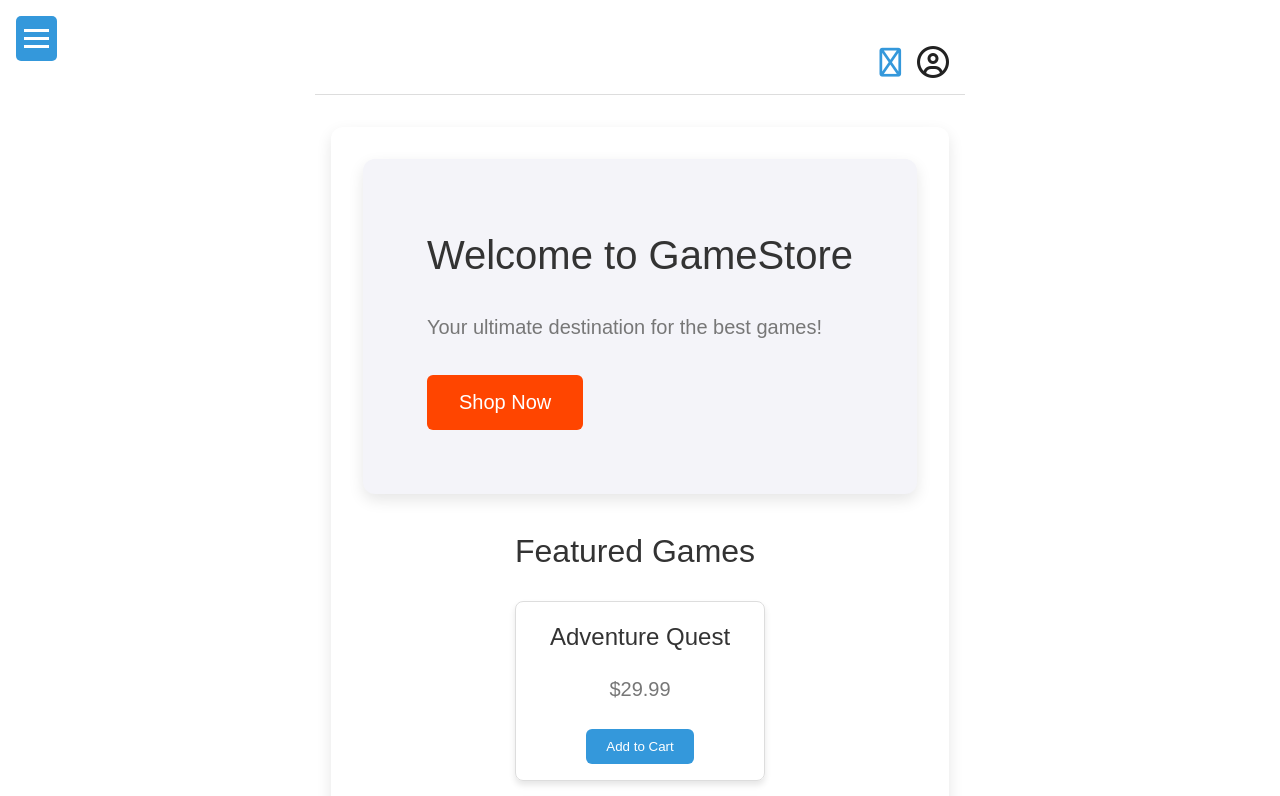
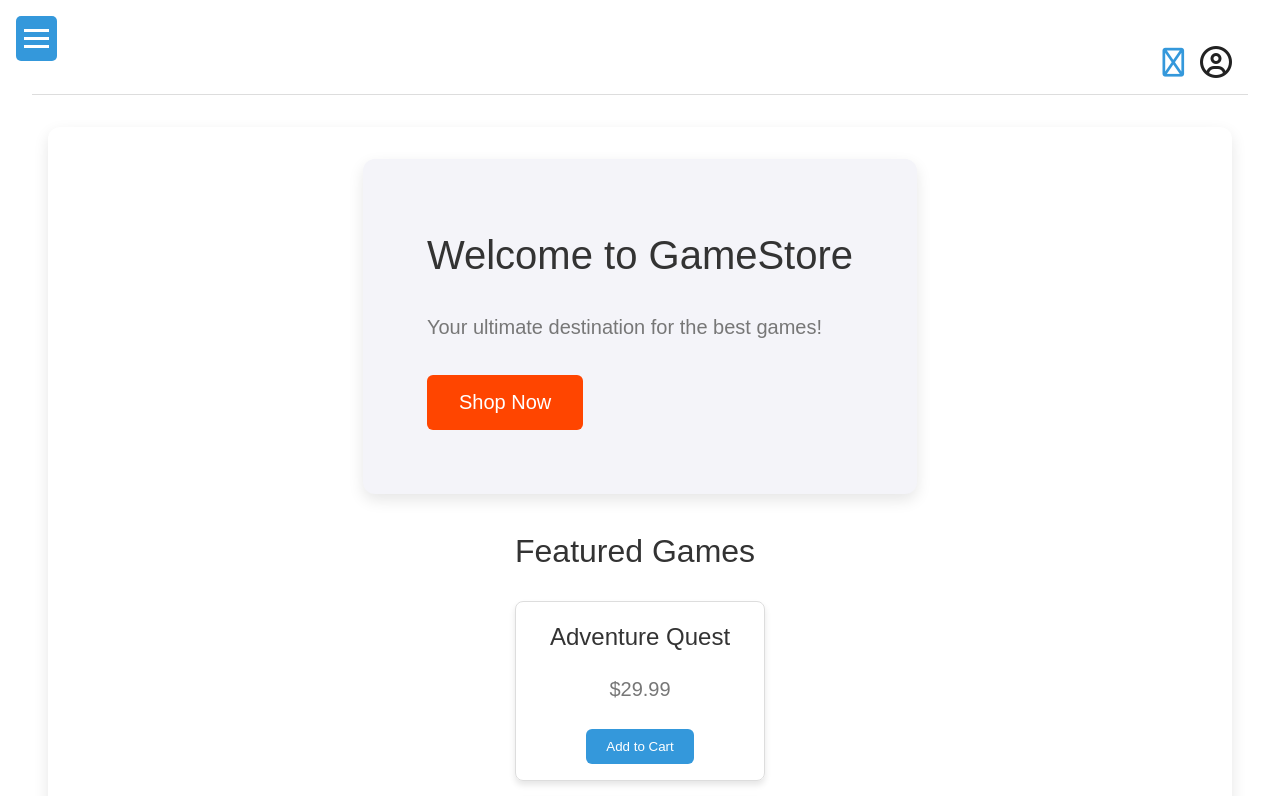
Before and after one commit to McGill-ECSE321-Fall2024/project-group-5, a Vue app in the folder GameStore-Frontend/: page / in a window 1280 px wide. Shown: the top 796 px of the page. Built offline with nearby package versions, Linux system fonts and the light colour scheme.

Commit message:
frontend pages look fuller

```diff
--- a/GameStore-Frontend/src/assets/main.css
+++ b/GameStore-Frontend/src/assets/main.css
@@ -28,12 +28,10 @@ a,
   }
 
   #app {
+    display: flex;
     width: 100%;
     height: 1000%;
-    display: flex; /* Use flex for better consistency */
     flex-direction: column;
-    align-items: center; /* Center horizontally */
-    justify-content: flex-start; /* Start content at the top */
-    box-sizing: border-box; /* Prevent overflow due to padding */
+
   }
 }
```
